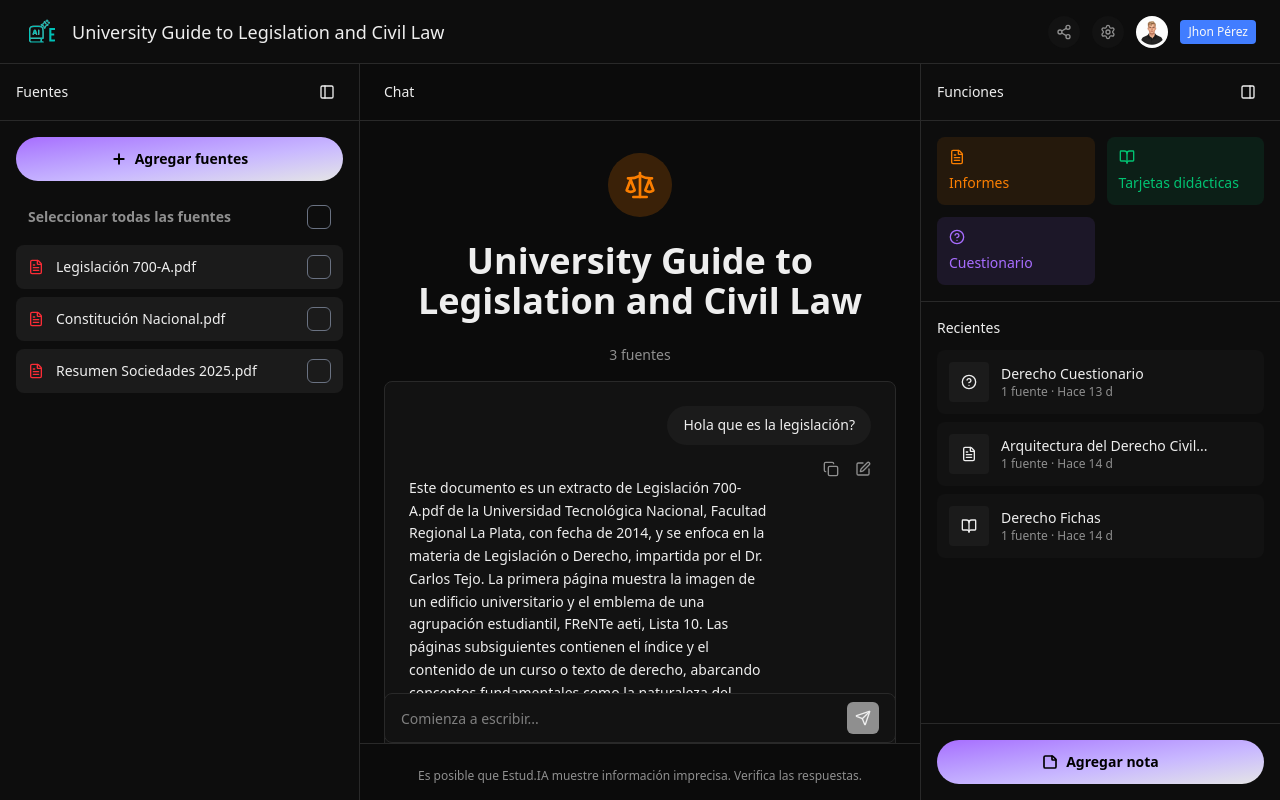
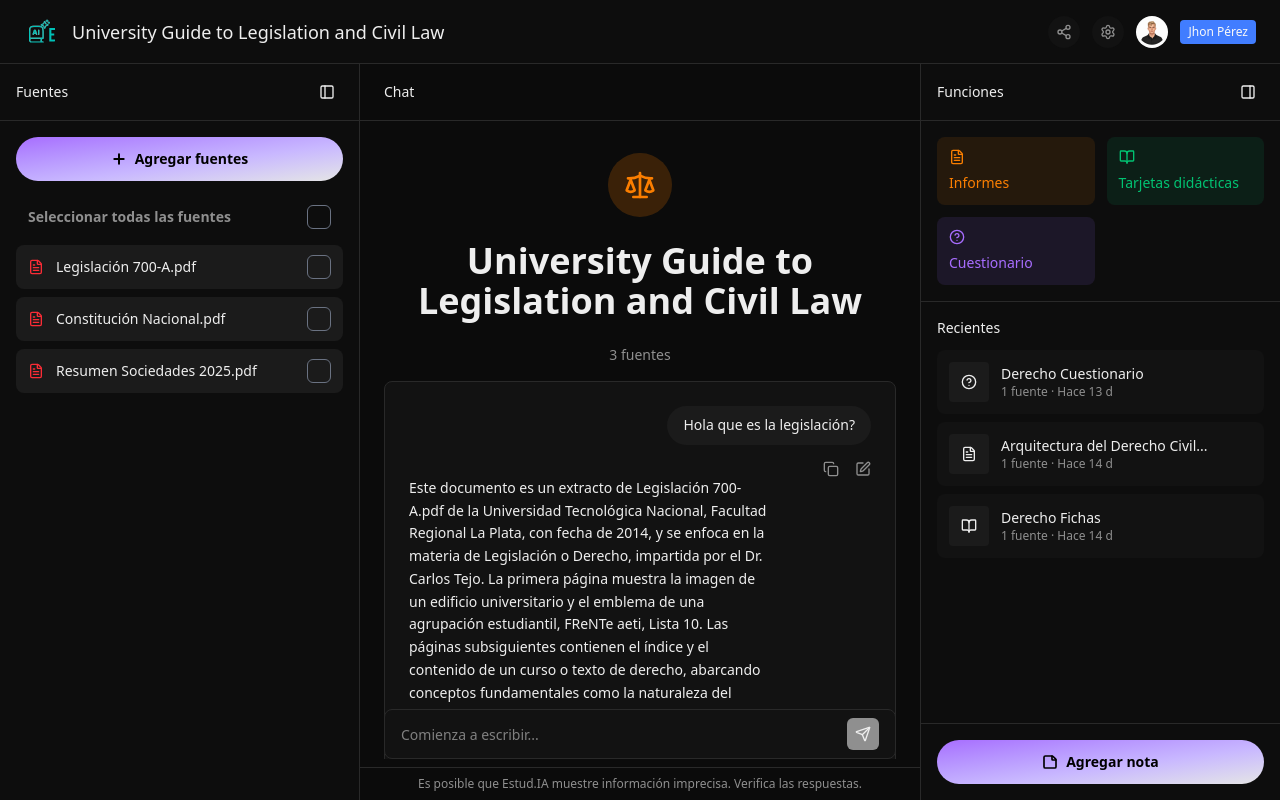
Before and after one commit to PietrantuonoFranco/Estud.ia, a Next.js app in the folder estud.ia/: page / in a window 1280 px wide. Built offline with nearby package versions, Linux system fonts and the light colour scheme.

Commit message:
fix: adjust margin and padding for disclaimer section in ChatPanel

```diff
--- a/estud.ia/app/components/Chat/ChatPanel.tsx
+++ b/estud.ia/app/components/Chat/ChatPanel.tsx
@@ -46,9 +46,9 @@
 
       </div>
 
-      <div className="border-t border-border p-4">
+      <div className="border-t border-border mt-2 p-2">
         <div className="mx-auto max-w-3xl">
-          <div className="mt-2 flex items-center justify-center text-xs text-muted-foreground">
+          <div className="flex items-center justify-center text-xs text-muted-foreground">
             <span>Es posible que Estud.IA muestre información imprecisa. Verifica las respuestas.</span>
           </div>
         </div>
```
